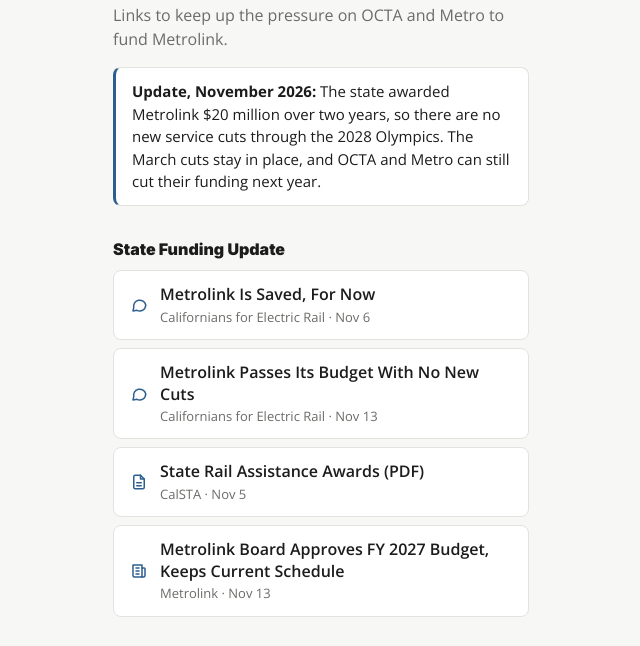
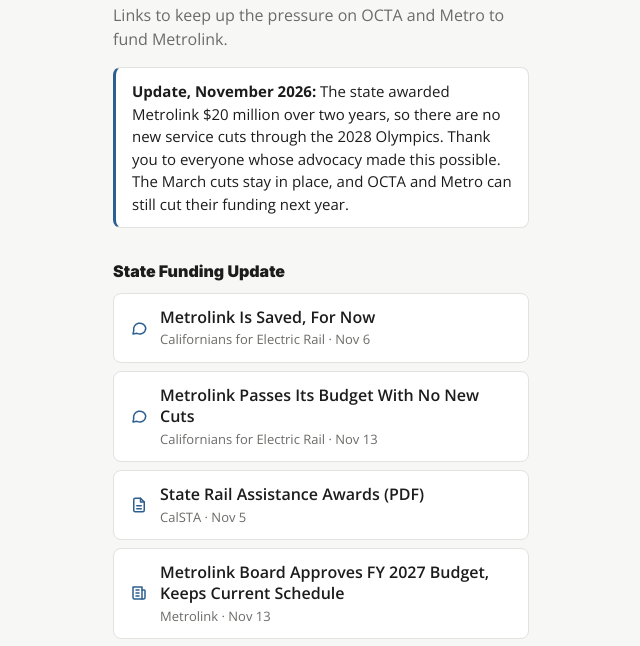
Before and after one commit to andrewcgraves/cer-links, a plain HTML site: page index.html in a window 1280 px wide. Shown: the part 89-735 px from the top of the page, without its empty margins (319-959 px from the left). Drawn offline with Linux system fonts and the light colour scheme; a script that the page names is missing.

Commit message:
feat(page): thank advocates in the funding update note
Co-Authored-By: Claude Opus 5.5 <noreply@anthropic.com>
Claude-Session: https://claude.ai/code/session_01MXZvPQ4GNCZPCjMCdj3b2n

```diff
--- a/index.html
+++ b/index.html
@@ -81,7 +81,7 @@
         <header class="hero">
           <h1>Save Metrolink</h1>
           <p class="tagline">Links to keep up the pressure on OCTA and Metro to fund Metrolink.</p>
-          <p class="update"><strong>Update, November 2026:</strong> The state awarded Metrolink $20 million over two years, so there are no new service cuts through the 2028 Olympics. The March cuts stay in place, and OCTA and Metro can still cut their funding next year.</p>
+          <p class="update"><strong>Update, November 2026:</strong> The state awarded Metrolink $20 million over two years, so there are no new service cuts through the 2028 Olympics. Thank you to everyone whose advocacy made this possible. The March cuts stay in place, and OCTA and Metro can still cut their funding next year.</p>
         </header>
 
         <section class="link-section" aria-labelledby="update-heading">
```
